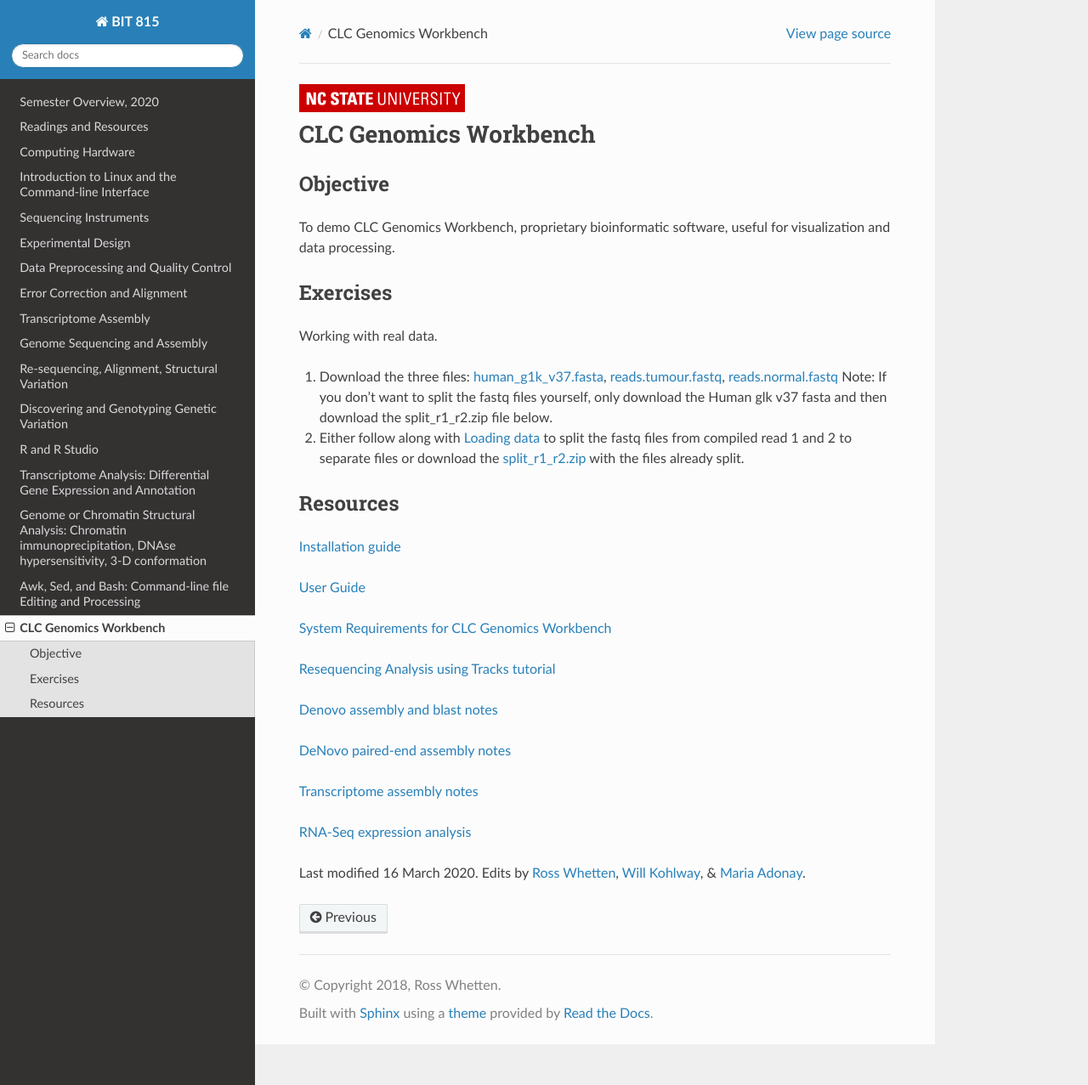
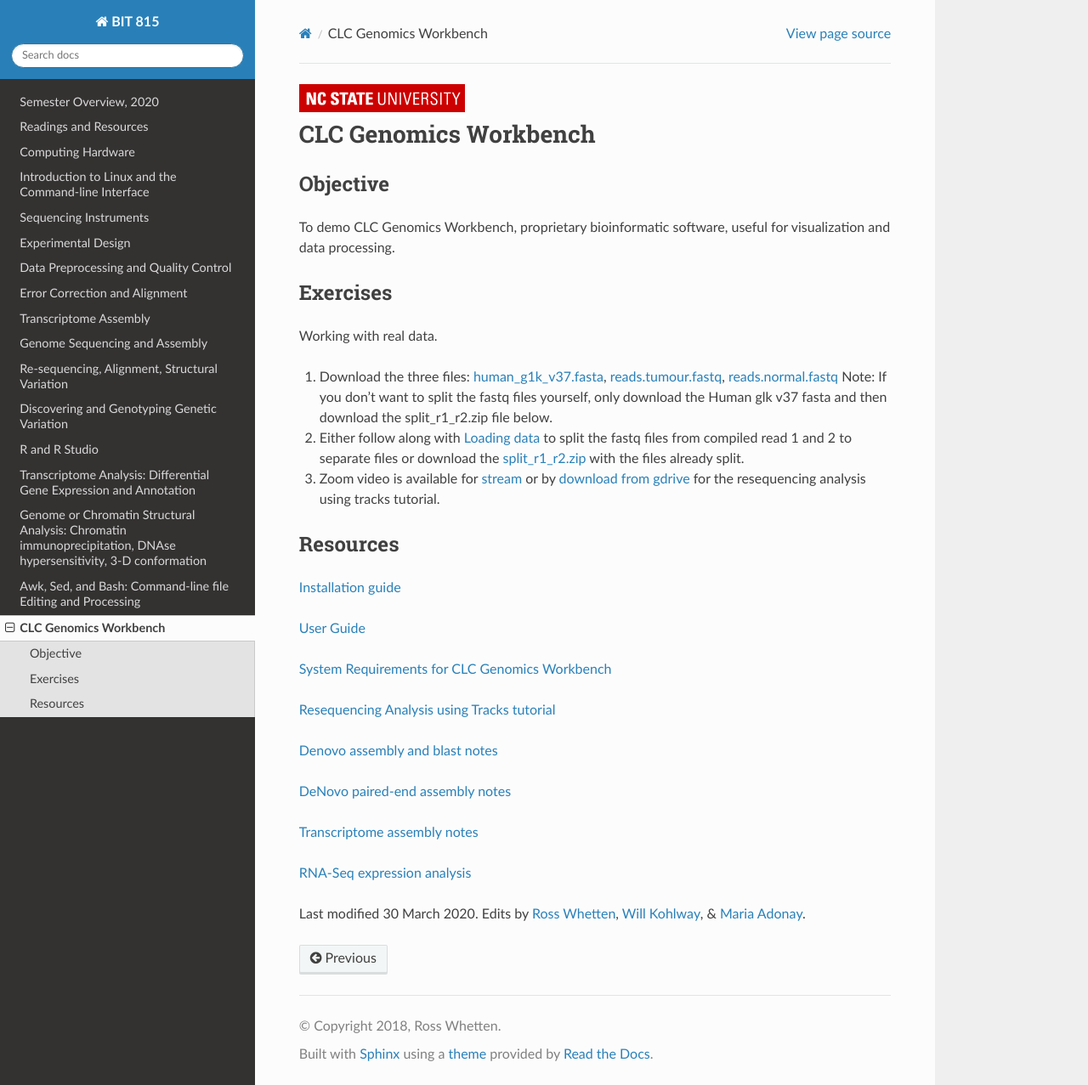
Before and after one commit to rwhetten/DeepSeqAnalysis, a Sphinx documentation site: the page built from docs/source/clc.rst, in a window 1280 px wide and 1277 px high. Shown: the whole window at 85% size. Built offline with Sphinx 7.4.7 and the Read the Docs theme 2.0.0, drawn with Linux system fonts in a browser that asks for light colours.

Commit message:
Update clc.rst
added zoom video from march 30th

```diff
--- a/docs/source/clc.rst
+++ b/docs/source/clc.rst
@@ -24,6 +24,8 @@
 1. Download the three files: `human_g1k_v37.fasta <https://drive.google.com/open?id=1HuSOZBKTm6nvCjJya16Kn8gL_bs-akso>`_, `reads.tumour.fastq <https://drive.google.com/open?id=11JjMCQfsqh4ao-d3IPwPqBDMugjpdFTB>`_, `reads.normal.fastq <https://drive.google.com/open?id=1CeyEhpvmdQxDEaOwXGZ3sqWK_oR3-HZk>`_ Note: If you don't want to split the fastq files yourself, only download the Human glk v37 fasta and then download the split_r1_r2.zip file below.
 
 2. Either follow along with `Loading data <https://drive.google.com/open?id=1fxjehFe3BhwKA4q4cSD94gFZqTe-hsWwdl-dd133JZg>`_ to split the fastq files from compiled read 1 and 2 to separate files or download the `split_r1_r2.zip <https://drive.google.com/open?id=1chLaduWLQUAPs8yLsiI2J2HARnqhPxjc>`_ with the files already split.
+
+3. Zoom video is available for `stream <https://ncsu.zoom.us/rec/play/u8V5c--g-m83GtCR4gSDCvcsW466ev6s1XcYr_MPmEq3BnFSZ1DzYLARYeAPs6BOwHvYrP5ZwpJqLWIQ?continueMode=true>`_ or by `download from gdrive <https://drive.google.com/open?id=1F7ssDiSAMd_J2XEHdqw0f251J6LdCYA6>`_ for the resequencing analysis using tracks tutorial.
 
 
 
@@ -52,5 +54,5 @@
 
 
 
-Last modified 16 March 2020.
+Last modified 30 March 2020.
 Edits by `Ross Whetten <https://github.com/rwhetten>`_, `Will Kohlway <https://github.com/wkohlway>`_, & `Maria Adonay <https://github.com/amalgamaria>`_.
```
